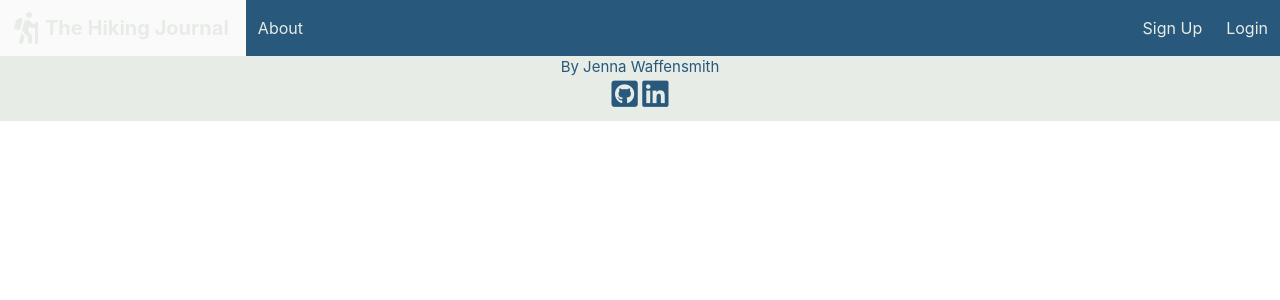
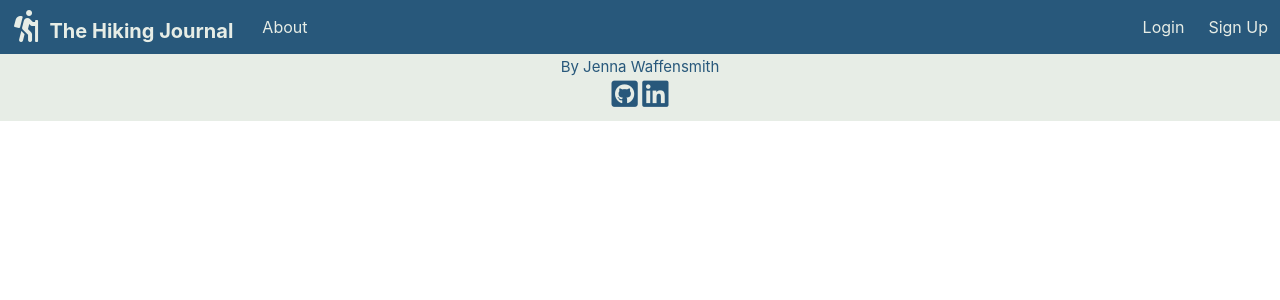
Before and after one commit to jwaffensmith/hiking-journal, a Django app: page /about/ in a window 1280 px wide. Shown: the top 300 px of the page. Run offline with Django 3.2, Linux system fonts and the light colour scheme; some libraries are stand-ins or nearby versions.

Commit message:
styled navbar and added landing page photo

```diff
--- a/main_app/static/css/style.css
+++ b/main_app/static/css/style.css
@@ -4,36 +4,35 @@ body {
   background: #f4f4f4;
 }
 
-.navbar {
-  background: #28587b;
-}
-.navbar .navbar-burger {
-  color: #e7ede6;
-}
-.navbar .navbar-menu .navbar-item:hover {
-  color: #28587b;
-}
-.navbar .navbar-menu .navbar-item:hover .site-name:hover {
+.navbar .navbar-brand {
   background-color: #28587b;
 }
-.navbar .navbar-menu .navbar-item:hover .logo:hover {
+.navbar .navbar-brand .navbar-item {
   background-color: #28587b;
 }
-.navbar .navbar-menu .logo {
+.navbar .navbar-brand .navbar-item .logo {
   color: #e7ede6;
   padding: 2px;
 }
-.navbar .navbar-menu .site-name {
+.navbar .navbar-brand .navbar-item .site-name {
   padding: 5px;
   font-weight: 700;
   font-size: 20px;
   color: #e7ede6;
 }
-.navbar .navbar-menu .about {
+.navbar .navbar-brand .navbar-burger {
+  color: #e7ede6;
+  background: #28587b;
+}
+.navbar .navbar-menu {
+  background: #28587b;
+  text-align: center;
+}
+.navbar .navbar-menu .about, .navbar .navbar-menu .signup-button, .navbar .navbar-menu .login-button {
   color: #e7ede6;
 }
-.navbar .navbar-menu .signup-button, .navbar .navbar-menu .login-button {
-  color: #e7ede6;
+.navbar .navbar-menu .login-button:hover, .navbar .navbar-menu .signup-button:hover, .navbar .navbar-menu .about:hover {
+  color: #28587b;
 }
 
 .footer {
--- a/main_app/static/scss/style.scss
+++ b/main_app/static/scss/style.scss
@@ -16,26 +16,14 @@ body {
 }
 
 .navbar {
-    background: $navbar;
 
-    .navbar-burger {
-        color: $footer;
+    .navbar-brand {
 
-    }
+        background-color: $navbar;
 
-    .navbar-menu {
+        .navbar-item {
 
-        .navbar-item:hover {
-            color: $navbar;
-
-            .site-name:hover {
             background-color: $navbar;
-            }
-
-            .logo:hover {
-                background-color: $navbar;
-            }
-        }
 
             .logo {
                 color: $footer;
@@ -49,16 +37,30 @@ body {
                 color: $footer;
             }
 
-        .about {
+        }
+
+        .navbar-burger {
+            color: $footer;
+            background: $navbar;
+        }
+
+    }
+
+    .navbar-menu {
+
+        background: $navbar;
+        text-align: center;
+
+            .about, .signup-button, .login-button  {
                 color: $footer;
             }
 
-        .signup-button, .login-button {
-            color: $footer;
+            .login-button:hover, .signup-button:hover, .about:hover {
+                color: $navbar;
+            }
         }
     }
 
-}
 
 .footer {
     padding: 10px;
--- a/main_app/templates/base.html
+++ b/main_app/templates/base.html
@@ -19,6 +19,12 @@
 
         <nav class="navbar is-fixed-top" role="navigation" aria-label="main navigation">
             <div class="navbar-brand">
+                <div class="navbar-item">
+                    <a href="{% url 'home' %}">
+                        <i class="fas fa-hiking fa-2x logo"></i>
+                        <span class="site-name">The Hiking Journal</span>
+                    </a>
+                </div>
                 <a role="button" class="navbar-burger is-active" aria-label="menu" aria-expanded="false">
                     <span aria-hidden="true"></span>
                     <span aria-hidden="true"></span>
@@ -27,15 +33,11 @@
             </div>
             <div class="navbar-menu is-active">
                 <div class="navbar-start">
-                    <a class="navbar-item" href="{% url 'home' %}">
-                        <i class="fas fa-hiking fa-2x logo"></i>
-                        <span class="site-name">The Hiking Journal</span>
-                    </a>
                     <a class="navbar-item about" href="{% url 'about' %}">About</a>
                 </div>
                 <div class="navbar-end">
+                    <a class="navbar-item login-button">Login</a>
                     <a class="navbar-item signup-button"> Sign Up </a>
-                    <a class="navbar-item login-button">Login</a>
                 </div>
             </div>
         </nav>
--- a/main_app/templates/home.html
+++ b/main_app/templates/home.html
@@ -1,7 +1,10 @@
 {% extends 'base.html' %}
+{% load static %}
 {% block title %} Home {% endblock%}
 
 {% block content%}
-<h1>You made it to the home page</h1>
+
+<h1>A Place to journal your hiking adventures.</h1>
+<img src="{% static 'landing4.png' %}">
 
 {% endblock %}
```
Also changed, not shown: 5 other files. Lines whose indentation alone changed are shown as unchanged.
